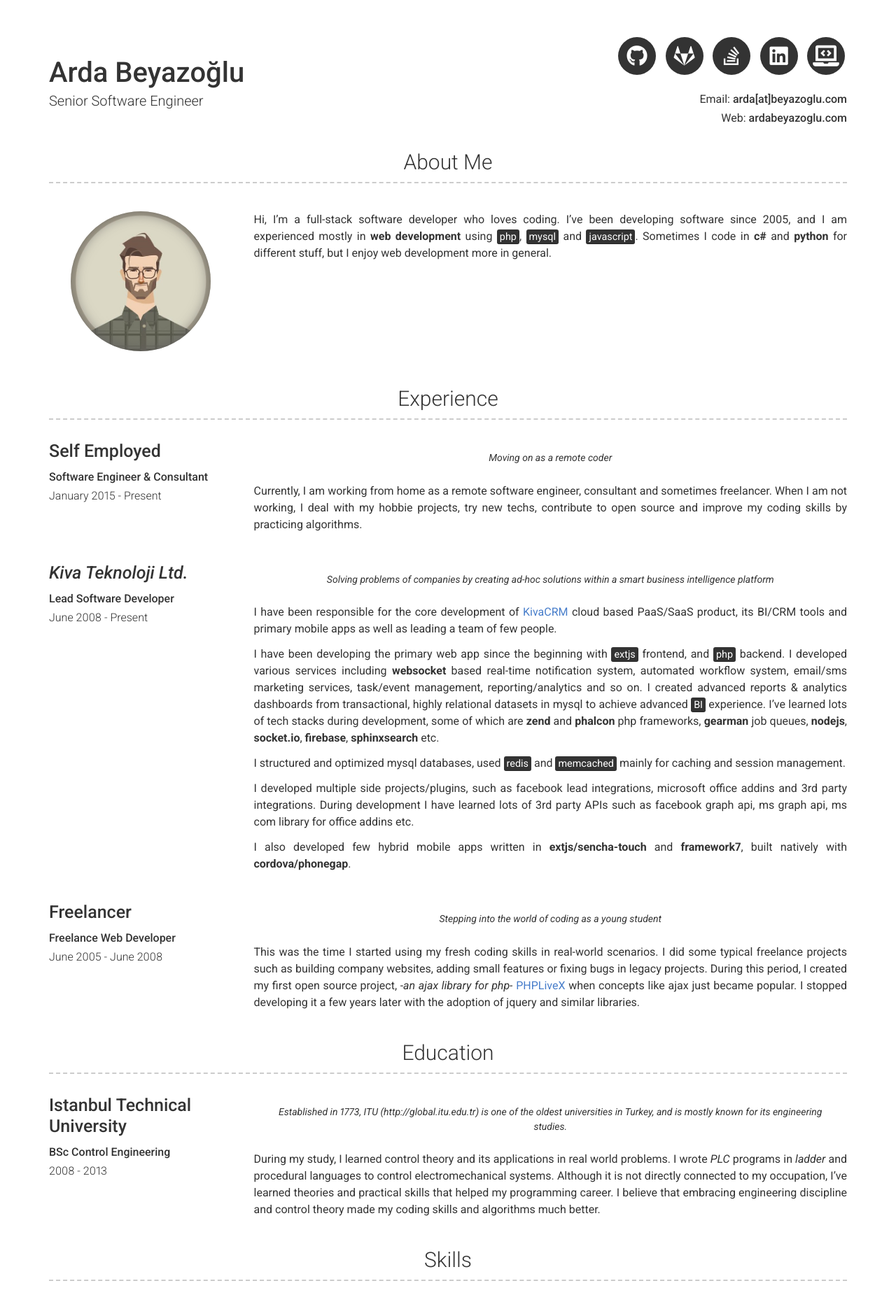
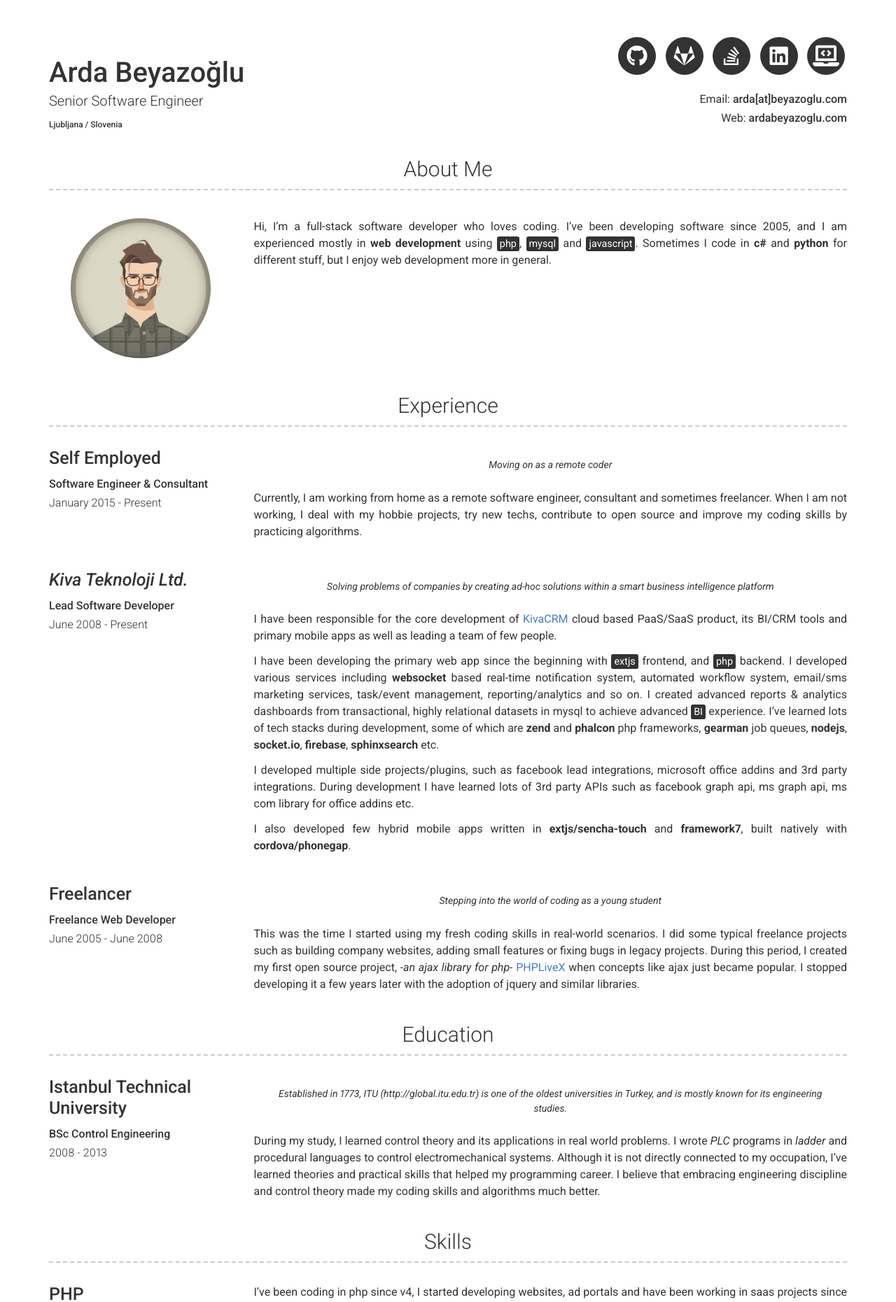
Before and after one commit to ardabeyazoglu/ardabeyazoglu.github.io, a Jekyll site: the page built from index.md, in a window 1280 px wide. Shown: the top 1861 px of the page at 70% size. Built offline with Jekyll 4.4.1, drawn with Linux system fonts in a browser that asks for light colours; nearby versions of some CDN libraries; some of the changed text lies outside the part shown.

Commit message:
minor-upd

```diff
--- a/_config.yml
+++ b/_config.yml
@@ -10,6 +10,7 @@ name: Arda Beyazoğlu
 title: Senior Software Engineer
 email: arda[at]beyazoglu.com
 website: ardabeyazoglu.com
+location: Ljubljana / Slovenia
 
 # Social links
 #twitter_username: arda_beyazoglu
--- a/_data/experience.yml
+++ b/_data/experience.yml
@@ -17,8 +17,6 @@
 
     I have been developing the primary web app since the beginning with <mark>extjs</mark> frontend, and <mark>php</mark> backend. I developed various services including **websocket** based real-time notification system, automated workflow system, email/sms marketing services, task/event management, reporting/analytics and so on. I created advanced reports & analytics dashboards from transactional, highly relational datasets in mysql to achieve advanced <mark>BI</mark> experience. I've learned lots of tech stacks during development, some of which are **zend** and **phalcon** php frameworks, **gearman** job queues, **nodejs**, **socket.io**, **firebase**, **sphinxsearch** etc.
 
-    I structured and optimized mysql databases, used <mark>redis</mark> and <mark>memcached</mark> mainly for caching and session management.
-
     I developed multiple side projects/plugins, such as facebook lead integrations, microsoft office addins and 3rd party integrations. During development I have learned lots of 3rd party APIs such as facebook graph api, ms graph api, ms com library for office addins etc.
 
     I also developed few hybrid mobile apps written in **extjs/sencha-touch** and **framework7**, built natively with **cordova/phonegap**.
--- a/_data/skills.yml
+++ b/_data/skills.yml
@@ -19,7 +19,7 @@
 - name: ExtJS
   description: Modern UI toolkit and javascript framework
   website: https://sencha.com/products/extjs
-  score: 9
+  score: 10
   time: 11+ years
   color: 3498db
   description: | # this will include new lines to allow paragraphs
--- a/_includes/header.html
+++ b/_includes/header.html
@@ -3,6 +3,7 @@
     <div class="col-xs-12 col-sm-5 col-md-5 col-lg-8 header-left">
       <h1>{{ site.name | escape }}</h1>
       <h2>{{ site.title | escape }}</h2>
+      <h5>{{ site.location | escape }}</h5>
     </div>
     <div class="col-xs-12 col-sm-7 col-md-7 col-lg-4 header-right">
       <ul class="icons no-print">
--- a/assets/main.scss
+++ b/assets/main.scss
@@ -48,6 +48,10 @@ ul.icons a {
   .icons {
     text-align: center;
   }
+}
+
+h5 {
+  font-size: 12px;
 }
 
 .header-right p {
```
Also changed, not shown: _includes/footer.html (+19 -0 lines), 2 other files.
